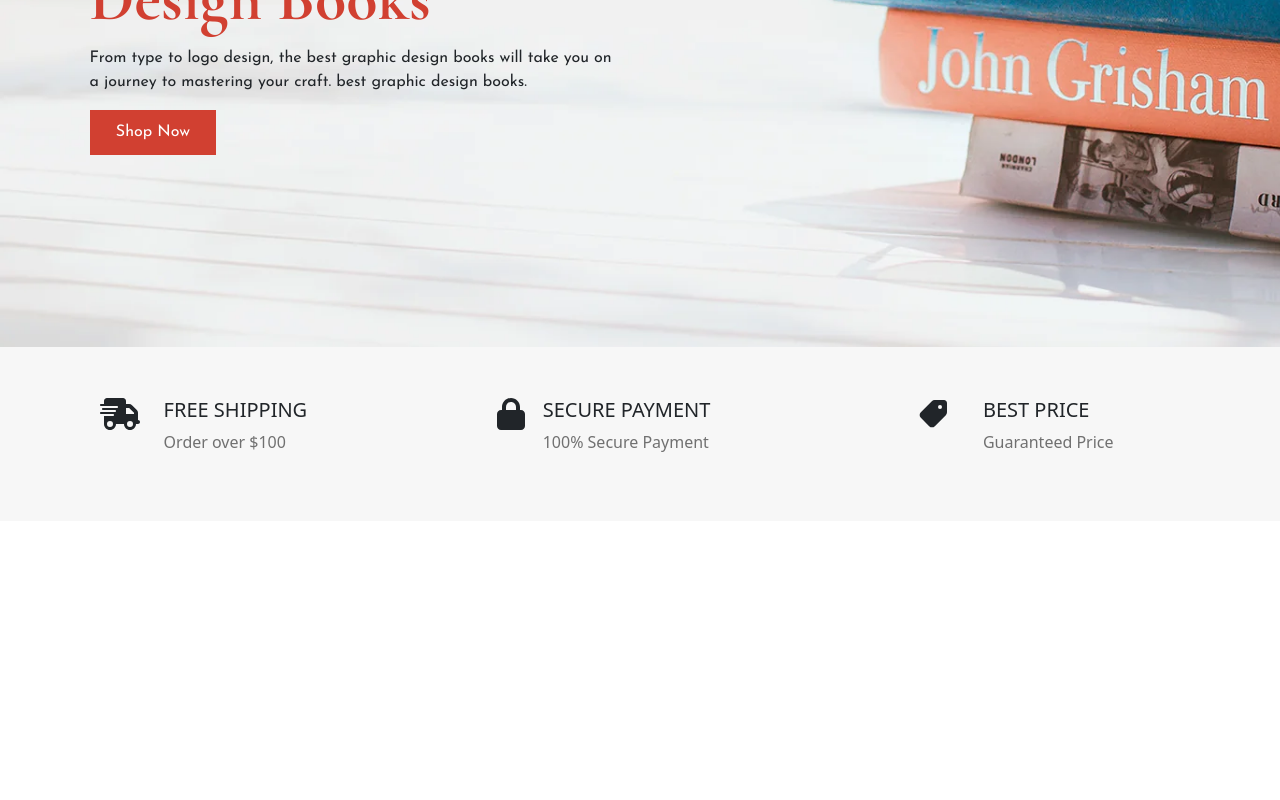
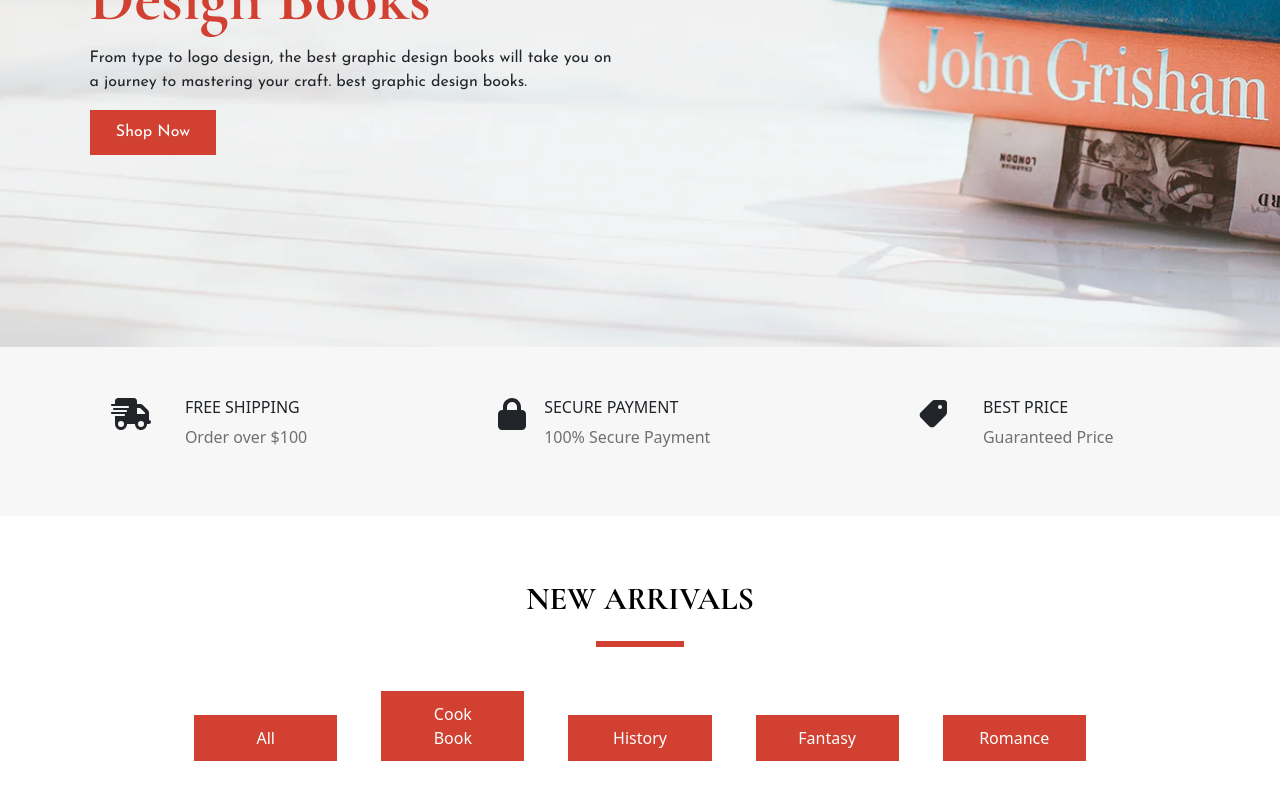
Before and after one commit to soumyyyaaa/Bookify, a React (Create React App) app: page / in a window 1280 px wide. Shown: the part 492-1292 px from the top of the page. Before the commit the page ends 1013 px from the top, so only its background shows below. Built offline with nearby package versions, Linux system fonts and the light colour scheme.

Commit message:
New Arrivals Container Added

```diff
--- a/src/Pages/Home.css
+++ b/src/Pages/Home.css
@@ -39,3 +39,34 @@
     background-color: #f7f7f7;
     grid-gap: 15%;
 }
+
+.container3-home {
+    padding: 5% 7%;
+}
+
+.heading-new-arrivals {
+    color: #000;
+    font-family: 'Cormorant Garamond', serif;
+}
+
+.line-home {
+    width: 8%;
+    text-align: center;
+    border: 3px solid #d14031;
+    margin: 2% auto;
+    opacity: 1;
+}
+
+.new-arrivals {
+    width: 13%;
+    padding: 1% 3%;
+    margin: 2%;
+    border: none;
+    background-color: #d14031;
+    color: #fff;
+}
+
+.new-arrivals:hover {
+    background-color: #000;
+    transition: 0.4s;
+}
--- a/src/Pages/Home.js
+++ b/src/Pages/Home.js
@@ -19,24 +19,33 @@ function Home() {
         <span>
           <FontAwesomeIcon icon={faTruckFast} size="2xl" />
           <span style={{float: 'right', textAlign: 'left'}}>
-            <h5>FREE SHIPPING</h5>
+            <h6>FREE SHIPPING</h6>
             <p style={{color: '#707070'}}>Order over $100</p>
           </span>
         </span>
         <span>
           <FontAwesomeIcon icon={faLock} size="2xl" style={{alignItems: 'center'}} />
           <span style={{float: 'right', textAlign: 'left'}}>
-            <h5>SECURE PAYMENT</h5>
+            <h6>SECURE PAYMENT</h6>
             <p style={{color: '#707070'}}>100% Secure Payment</p>
           </span>
         </span>
         <span>
           <FontAwesomeIcon icon={faTag} flip="horizontal" size="2xl" />
           <span style={{float: 'right', textAlign: 'left'}}>
-            <h5>BEST PRICE</h5>
+            <h6>BEST PRICE</h6>
             <p style={{color: '#707070'}}>Guaranteed Price</p>
           </span>
         </span>
+      </div>
+      <div className="container3-home">
+        <h2 className="heading-new-arrivals">NEW ARRIVALS</h2>
+        <hr className="line-home" />
+        <button className="new-arrivals">All</button>
+        <button className="new-arrivals">Cook Book</button>
+        <button className="new-arrivals">History</button>
+        <button className="new-arrivals">Fantasy</button>
+        <button className="new-arrivals">Romance</button>
       </div>
     </div>
   );
```
